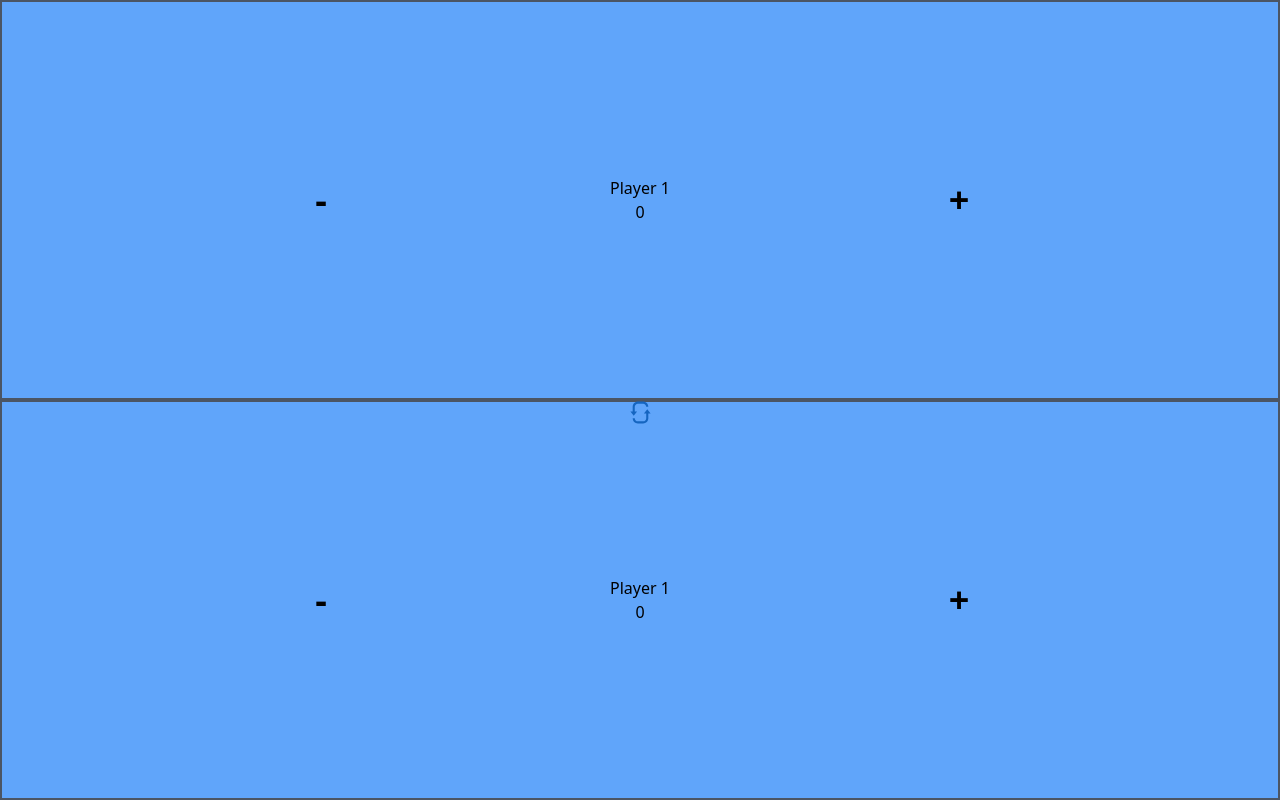
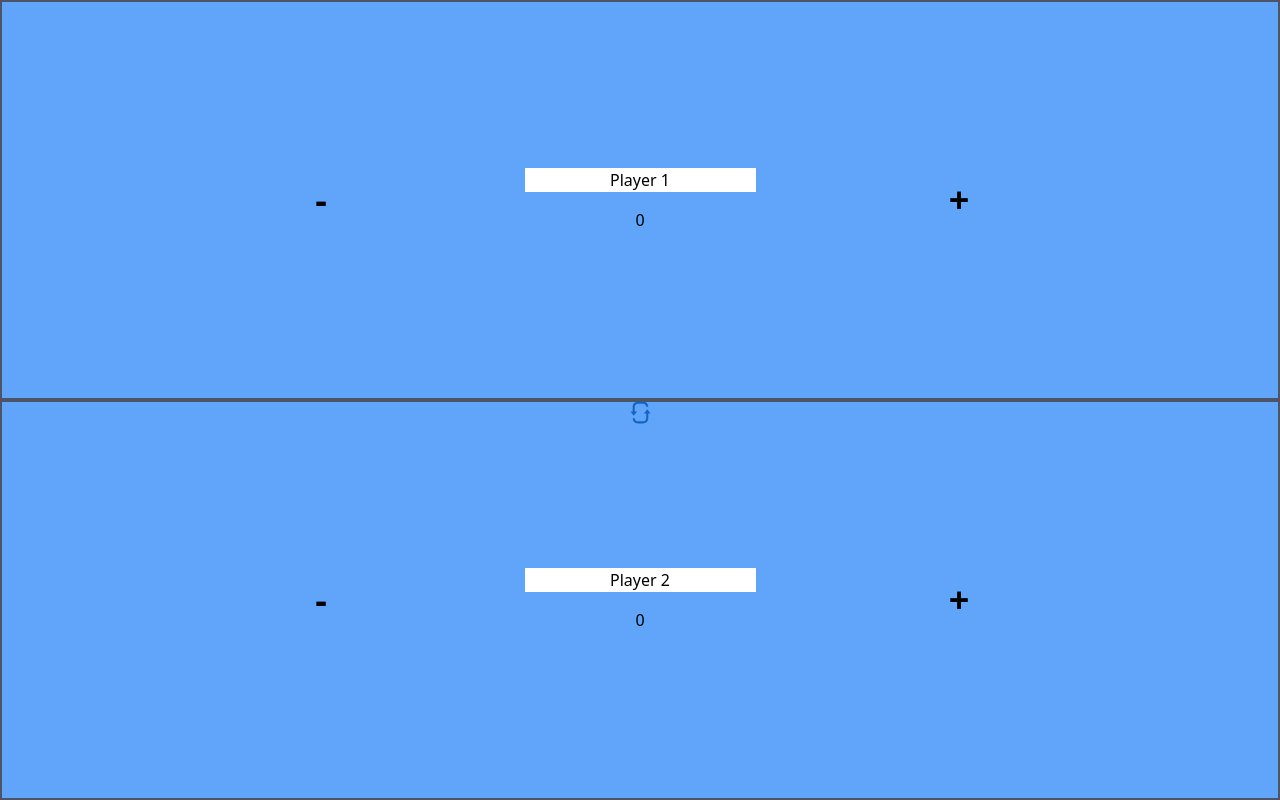
Before and after one commit to Nicholas-Abell/lorcana_life_counter, a Next.js app: page /main in a window 1280 px wide. Built offline with nearby package versions, Linux system fonts and the light colour scheme.

Commit message:
feat: player name change

```diff
--- a/app/components/Player.tsx
+++ b/app/components/Player.tsx
@@ -1,11 +1,12 @@
 "use client";
 import React, { useState } from "react";
 
-type PlayerProps = {};
+type PlayerProps = {
+  playerNumber: number;
+};
 
-const Player: React.FC<PlayerProps> = () => {
+const Player: React.FC<PlayerProps> = ({ playerNumber }) => {
   const [lore, setLore] = useState(0);
-  const [playerName, setPlayerName] = useState("");
 
   const loreCountHandler = (x: number) => {
     if (lore + x < 0 || lore + x > 20) return;
@@ -22,8 +23,12 @@ const Player: React.FC<PlayerProps> = () => {
       >
         -
       </button>
-      <div className="h-full w-full flex flex-col justify-center items-center">
-        <h3>{playerName ? playerName : "Player 1"}</h3>
+      <div className="h-full w-full flex flex-col justify-center items-center gap-4">
+        <input
+          type="text"
+          placeholder={`Player ${playerNumber + 1}`}
+          className="text-center placeholder-black z-20"
+        />
         <p>{lore}</p>
       </div>
       <button
--- a/app/main/page.tsx
+++ b/app/main/page.tsx
@@ -15,8 +15,8 @@ export default function Home() {
           : `grid grid-rows-2 w-screen h-screen`
       }
     >
-      {[...Array(snap.playerCount)].map((player) => (
-        <Player />
+      {[...Array(snap.playerCount)].map((player, key) => (
+        <Player playerNumber={key}/>
       ))}
       <Navbar />
     </main>
```
